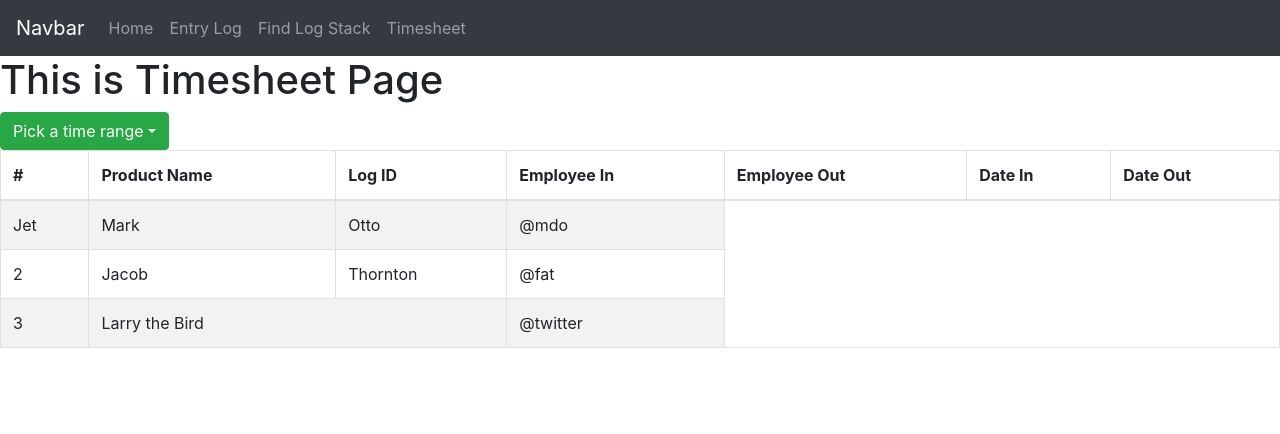
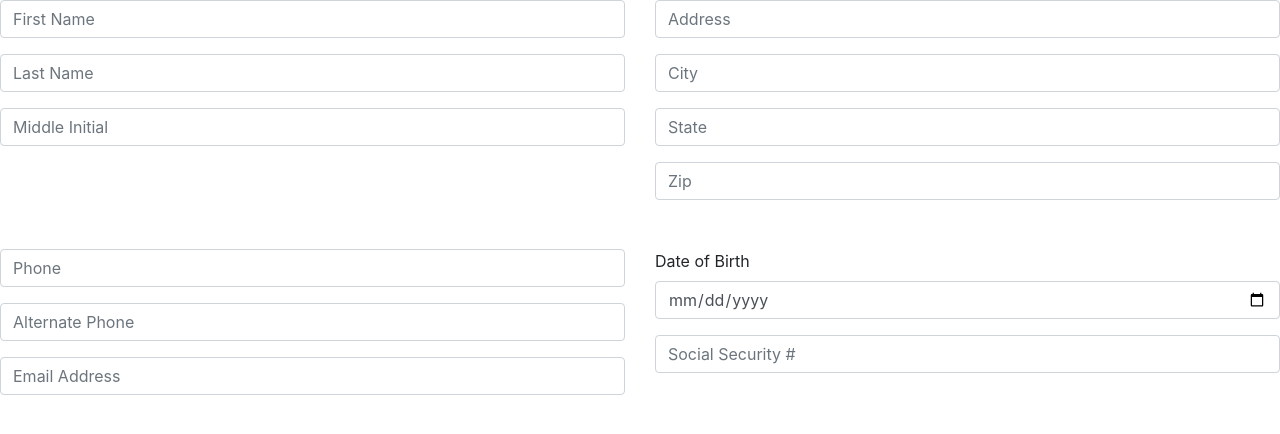
Before and after one commit to ShortWaveMystery/LoggerAppWeb, a React (Create React App) app: page /Timesheet in a window 1280 px wide. Shown: the top 434 px of the page. Built offline with nearby package versions, Linux system fonts and the light colour scheme.

Commit message:
added jobform

```diff
--- a/src/Timesheet.js
+++ b/src/Timesheet.js
@@ -1,5 +1,7 @@
 import React from 'react'
-import {Dropdown,Table, FormControl,Navbar ,Nav, Form, Row,Button } from 'react-bootstrap'
+
+import { Form, FormGroup, FormControl, FormLabel, Button, Well, Col, Row } from "react-bootstrap";
+
 import {Home} from './Home';
 import {EntryLog} from './EntryLog';
 import {FindLogStack} from './FindLogStack';
@@ -7,62 +9,129 @@ import {FindLogStack} from './FindLogStack';
 
 export const Timesheet = () => (
 
+
         <div>
-           <>
-            <Navbar bg="dark" variant="dark">
-                <Navbar.Brand href="#home">Navbar</Navbar.Brand>
-                <Nav className="mr-auto">
-                <Nav.Link href="/">Home</Nav.Link>
-                <Nav.Link href="/EntryLog">Entry Log</Nav.Link>
-                <Nav.Link href="/FindLogStack">Find Log Stack</Nav.Link>
-                <Nav.Link href="/Timesheet">Timesheet</Nav.Link>
-                </Nav>
-            </Navbar>
-            </>
-            <h1>This is Timesheet Page</h1>
-            <Dropdown>
-            <Dropdown.Toggle variant="success" id="dropdown-basic">
-                Pick a time range
-            </Dropdown.Toggle>
-
-            <Dropdown.Menu>
-                <Dropdown.Item href="#/action-1">Yesterday</Dropdown.Item>
-                <Dropdown.Item href="#/action-2">Last 3 days</Dropdown.Item>
-                <Dropdown.Item href="#/action-3">Last week</Dropdown.Item>
-            </Dropdown.Menu>
-            </Dropdown>
-            <Table striped bordered hover>
-  <thead>
-    <tr>
-      <th>#</th>
-      <th>Product Name</th>
-      <th>Log ID</th>
-      <th>Employee In </th>
-      <th>Employee Out </th>
-      <th>Date In </th>
-      <th>Date Out </th>
-    </tr>
-  </thead>
-  <tbody>
-    <tr>
-      <td>Jet </td>
-      <td>Mark</td>
-      <td>Otto</td>
-      <td>@mdo</td>
-    </tr>
-    <tr>
-      <td>2</td>
-      <td>Jacob</td>
-      <td>Thornton</td>
-      <td>@fat</td>
-    </tr>
-    <tr>
-      <td>3</td>
-      <td colSpan="2">Larry the Bird</td>
-      <td>@twitter</td>
-    </tr>
-  </tbody>
-</Table>
+          <Row>
+          <Col md={12} lg={6}>
+          <FormGroup>
+            <input
+              className='form-control'
+              type='text'
+              name='firstname'
+              placeholder='First Name'
+              required />
+          </FormGroup>
+          <FormGroup>
+            <input
+              className='form-control'
+              type='text'
+              name='lastname'
+              placeholder='Last Name'
+              required />
+          </FormGroup>
+          <FormGroup>
+            <input
+              className='form-control'
+              type='text'
+              name='middleinitial'
+              placeholder='Middle Initial'
+              maxLength={1} />
+          </FormGroup>
+          </Col>
+          <div className='hidden-lg'>
+            <hr />
+          </div>
+          <Col md={12} lg={6}>
+          <FormGroup>
+            <input
+              className='form-control'
+              type='text'
+              name='address'
+              placeholder='Address'
+              required />
+          </FormGroup>
+          <FormGroup>
+            <input
+              className='form-control'
+              type='text'
+              name='city'
+              placeholder='City'
+              required />
+          </FormGroup>
+          <FormGroup>
+            <input
+              className='form-control'
+              type='text'
+              name='state'
+              placeholder='State'
+              required
+              maxLength={2} />
+          </FormGroup>
+          <FormGroup>
+            <input
+              className='form-control'
+              type='text'
+              name='zip'
+              placeholder='Zip'
+              required
+              maxLength={5} />
+          </FormGroup>
+          </Col>
+        </Row>
+        <Row>
+          <div className='hidden-lg'>
+            <hr />
+          </div>
+        </Row>
+        <Row>
+          <Col md={12} lg={6}>
+          <FormGroup>
+            <input
+              className='form-control'
+              type='tel'
+              name='phone'
+              placeholder='Phone'
+              data-format='(999) 999-9999'
+              required />
+          </FormGroup>
+          <FormGroup>
+            <input
+              className='form-control'
+              type='tel'
+              name='alternate'
+              placeholder='Alternate Phone'
+              data-format='(999) 999-9999' />
+          </FormGroup>
+          <FormGroup>
+            <input
+              className='form-control'
+              type='email'
+              name='email'
+              placeholder='Email Address'
+              required />
+          </FormGroup>
+          </Col>
+          <Col md={12} lg={6}>
+          <FormGroup>
+            <FormGroup>
+              <FormLabel>Date of Birth</FormLabel>
+              <input
+                type='date'
+                className='form-control'
+                name='dob'
+                required />
+            </FormGroup>
+            <FormGroup>
+              <input
+                type='text'
+                className='form-control'
+                name='social'
+                placeholder='Social Security #'
+                required />
+            </FormGroup>
+          </FormGroup>
+          </Col>
+        </Row>
         </div>
 
 )
```
